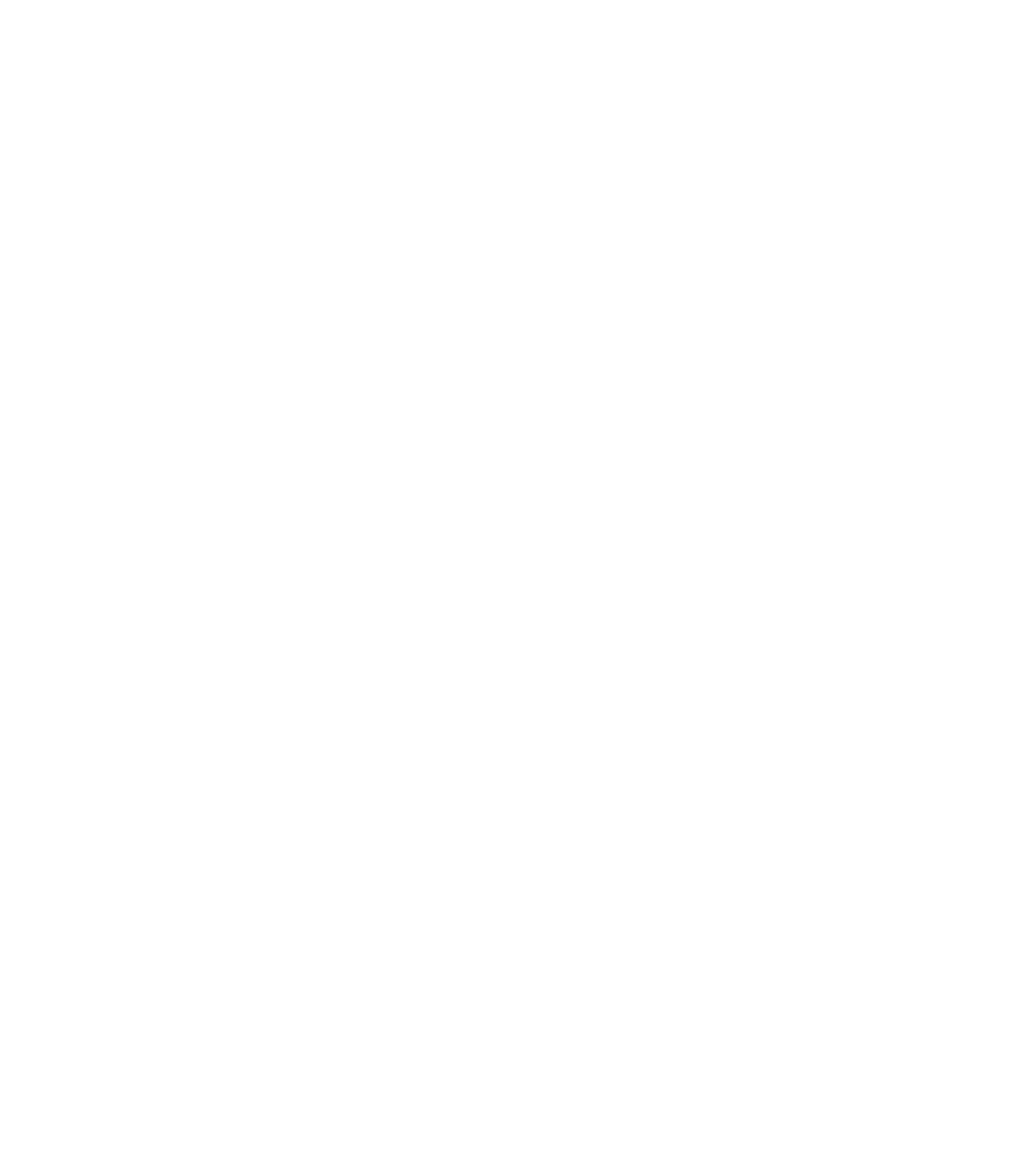
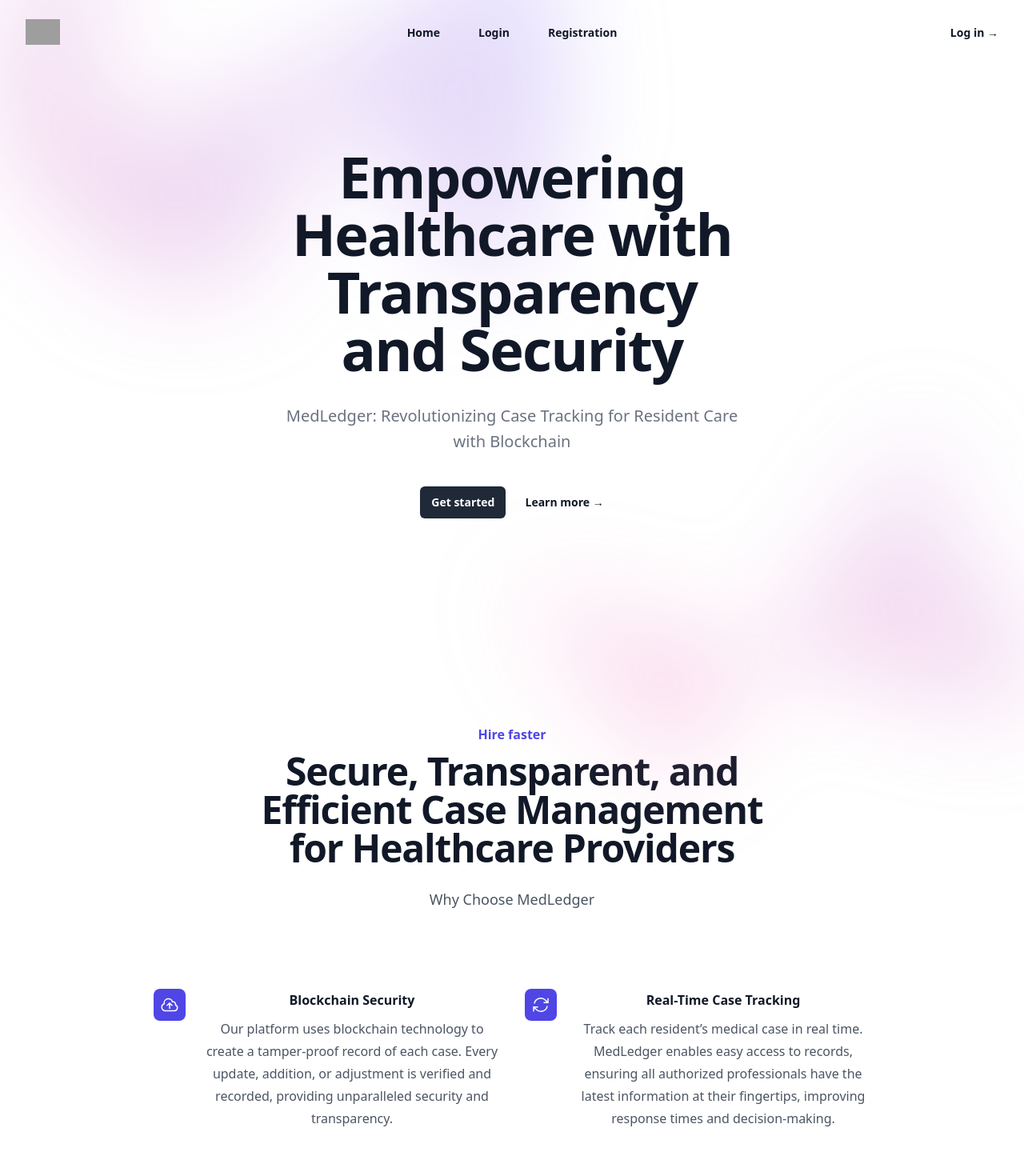
Before and after one commit to JyothiSwaroopReddy07/MedLedger-UI, a React (Create React App) app: page / in a window 1280 px wide. Shown: the top 1470 px of the page at 80% size. Before the commit the page ends 800 px from the top, so only its background shows below. Built offline with nearby package versions, Linux system fonts and the light colour scheme; grey boxes are pictures that could not be loaded.

Commit message:
added home page

```diff
--- a/package.json
+++ b/package.json
@@ -3,6 +3,8 @@
   "version": "0.1.0",
   "private": true,
   "dependencies": {
+    "@headlessui/react": "^2.2.0",
+    "@heroicons/react": "^2.1.5",
     "@mui/icons-material": "^6.1.5",
     "@tailwindcss/forms": "^0.5.9",
     "@testing-library/jest-dom": "^5.17.0",
--- /dev/null
+++ b/src/components/Features.js
@@ -0,0 +1,61 @@
+import { ArrowPathIcon, CloudArrowUpIcon, FingerPrintIcon, LockClosedIcon } from '@heroicons/react/24/outline'
+
+const features = [
+  {
+    name: 'Blockchain Security',
+    description:
+      'Our platform uses blockchain technology to create a tamper-proof record of each case. Every update, addition, or adjustment is verified and recorded, providing unparalleled security and transparency.',
+    icon: CloudArrowUpIcon,
+  },
+  {
+    name: 'Real-Time Case Tracking',
+    description:
+      'Track each resident’s medical case in real time. MedLedger enables easy access to records, ensuring all authorized professionals have the latest information at their fingertips, improving response times and decision-making.',
+    icon: ArrowPathIcon,
+  },
+  {
+    name: 'Compliance and Privacy',
+    description:
+      'MedLedger is built to comply with strict healthcare privacy regulations, including HIPAA, GDPR, and more. Blockchain’s decentralized nature offers enhanced privacy controls, giving your facility a compliant and secure way to handle resident data.',
+    icon: LockClosedIcon ,
+  },
+  {
+    name: 'Interoperability and Integration',
+    description:
+      'MedLedger easily integrates with existing EHRs and healthcare systems, ensuring a seamless experience for providers. Whether you’re tracking medications, diagnoses, or treatments, MedLedger keeps everything in sync.',
+    icon: FingerPrintIcon,
+  },
+]
+
+export default function Features() {
+  return (
+    <div className="bg-white py-24 sm:py-32">
+      <div className="mx-auto max-w-7xl px-6 lg:px-8">
+        <div className="mx-auto max-w-2xl lg:text-center">
+          <h2 className="text-base font-semibold leading-7 text-indigo-600">Hire faster</h2>
+          <p className="mt-2 text-pretty text-4xl font-semibold tracking-tight text-gray-900 sm:text-5xl lg:text-balance">
+          Secure, Transparent, and Efficient Case Management for Healthcare Providers
+          </p>
+          <p className="mt-6 text-lg leading-8 text-gray-600">
+          Why Choose MedLedger
+          </p>
+        </div>
+        <div className="mx-auto mt-16 max-w-2xl sm:mt-20 lg:mt-24 lg:max-w-4xl">
+          <dl className="grid max-w-xl grid-cols-1 gap-x-8 gap-y-10 lg:max-w-none lg:grid-cols-2 lg:gap-y-16">
+            {features.map((feature) => (
+              <div key={feature.name} className="relative pl-16">
+                <dt className="text-base font-semibold leading-7 text-gray-900">
+                  <div className="absolute left-0 top-0 flex h-10 w-10 items-center justify-center rounded-lg bg-indigo-600">
+                    <feature.icon aria-hidden="true" className="h-6 w-6 text-white" />
+                  </div>
+                  {feature.name}
+                </dt>
+                <dd className="mt-2 text-base leading-7 text-gray-600">{feature.description}</dd>
+              </div>
+            ))}
+          </dl>
+        </div>
+      </div>
+    </div>
+  )
+}
--- /dev/null
+++ b/src/components/HeroSection.js
@@ -0,0 +1,148 @@
+import { useState } from 'react'
+import { Dialog, DialogPanel } from '@headlessui/react'
+import { Bars3Icon, XMarkIcon } from '@heroicons/react/24/outline'
+import { Link } from 'react-router-dom'
+
+const navigation = [
+  { name: 'Home', href: '#' },
+  { name: 'Login', href: '/login' },
+  { name: 'Registration', href: '/signup' }
+]
+
+export default function HeroSection() {
+  const [mobileMenuOpen, setMobileMenuOpen] = useState(false)
+
+  return (
+    <div className="bg-white">
+      <header className="absolute inset-x-0 top-0 z-50">
+        <nav aria-label="Global" className="flex items-center justify-between p-6 lg:px-8">
+          <div className="flex lg:flex-1">
+            <a href="#" className="-m-1.5 p-1.5">
+              <span className="sr-only">Your Company</span>
+              <img
+                alt=""
+                src="https://tailwindui.com/plus/img/logos/mark.svg?color=indigo&shade=600"
+                className="h-8 w-auto"
+              />
+            </a>
+          </div>
+          <div className="flex lg:hidden">
+            <button
+              type="button"
+              onClick={() => setMobileMenuOpen(true)}
+              className="-m-2.5 inline-flex items-center justify-center rounded-md p-2.5 text-gray-700"
+            >
+              <span className="sr-only">Open main menu</span>
+              <Bars3Icon aria-hidden="true" className="h-6 w-6" />
+            </button>
+          </div>
+          <div className="hidden lg:flex lg:gap-x-12">
+            {navigation.map((item) => (
+                <Link to={item.href}><a key={item.name} className="text-sm font-semibold leading-6 text-gray-900">
+                {item.name}
+              </a></Link>
+
+            ))}
+          </div>
+          <div className="hidden lg:flex lg:flex-1 lg:justify-end">
+            <Link to="/login">
+                <a className="text-sm font-semibold leading-6 text-gray-900">
+                Log in <span aria-hidden="true">&rarr;</span>
+                </a>
+            </Link>
+          </div>
+        </nav>
+        <Dialog open={mobileMenuOpen} onClose={setMobileMenuOpen} className="lg:hidden">
+          <div className="fixed inset-0 z-50" />
+          <DialogPanel className="fixed inset-y-0 right-0 z-50 w-full overflow-y-auto bg-white px-6 py-6 sm:max-w-sm sm:ring-1 sm:ring-gray-900/10">
+            <div className="flex items-center justify-between">
+              <a href="#" className="-m-1.5 p-1.5">
+                <span className="sr-only">Your Company</span>
+                <img
+                  alt=""
+                  src="https://tailwindui.com/plus/img/logos/mark.svg?color=indigo&shade=600"
+                  className="h-8 w-auto"
+                />
+              </a>
+              <button
+                type="button"
+                onClick={() => setMobileMenuOpen(false)}
+                className="-m-2.5 rounded-md p-2.5 text-gray-700"
+              >
+                <span className="sr-only">Close menu</span>
+                <XMarkIcon aria-hidden="true" className="h-6 w-6" />
+              </button>
+            </div>
+            <div className="mt-6 flow-root">
+              <div className="-my-6 divide-y divide-gray-500/10">
+                <div className="space-y-2 py-6">
+                  {navigation.map((item) => (
+                    <a
+                      key={item.name}
+                      href={item.href}
+                      className="-mx-3 block rounded-lg px-3 py-2 text-base font-semibold leading-7 text-gray-900 hover:bg-gray-50"
+                    >
+                      {item.name}
+                    </a>
+                  ))}
+                </div>
+                <div className="py-6">
+                  <Link to="/login" className="-mx-3 block rounded-lg px-3 py-2.5 text-base font-semibold leading-7 text-gray-900 hover:bg-gray-50">
+                    Log in</Link>
+                </div>
+              </div>
+            </div>
+          </DialogPanel>
+        </Dialog>
+      </header>
+
+      <div className="relative isolate px-6 pt-14 lg:px-8">
+        <div
+          aria-hidden="true"
+          className="absolute inset-x-0 -top-40 -z-10 transform-gpu overflow-hidden blur-3xl sm:-top-80"
+        >
+          <div
+            style={{
+              clipPath:
+                'polygon(74.1% 44.1%, 100% 61.6%, 97.5% 26.9%, 85.5% 0.1%, 80.7% 2%, 72.5% 32.5%, 60.2% 62.4%, 52.4% 68.1%, 47.5% 58.3%, 45.2% 34.5%, 27.5% 76.7%, 0.1% 64.9%, 17.9% 100%, 27.6% 76.8%, 76.1% 97.7%, 74.1% 44.1%)',
+            }}
+            className="relative left-[calc(50%-11rem)] aspect-[1155/678] w-[36.125rem] -translate-x-1/2 rotate-[30deg] bg-gradient-to-tr from-[#ff80b5] to-[#9089fc] opacity-30 sm:left-[calc(50%-30rem)] sm:w-[72.1875rem]"
+          />
+        </div>
+        <div className="mx-auto max-w-2xl py-32 ">
+          <div className="text-center">
+            <h1 className="text-balance text-5xl font-semibold tracking-tight text-gray-900 sm:text-7xl">
+            Empowering Healthcare with Transparency and Security
+            </h1>
+            <p className="mt-8 text-pretty text-lg font-medium text-gray-500 sm:text-xl/8">
+            MedLedger: Revolutionizing Case Tracking for Resident Care with Blockchain
+            </p>
+            <div className="mt-10 flex items-center justify-center gap-x-6">
+              <a
+                href="#"
+                className="rounded-md bg-gray-800 px-3.5 py-2.5 text-sm font-semibold text-white shadow-sm hover:bg-indigo-500 focus-visible:outline focus-visible:outline-2 focus-visible:outline-offset-2 focus-visible:outline-indigo-600"
+              >
+                Get started
+              </a>
+              <a href="#" className="text-sm font-semibold leading-6 text-gray-900">
+                Learn more <span aria-hidden="true">→</span>
+              </a>
+            </div>
+          </div>
+        </div>
+        <div
+          aria-hidden="true"
+          className="absolute inset-x-0 top-[calc(100%-13rem)] -z-10 transform-gpu overflow-hidden blur-3xl sm:top-[calc(100%-30rem)]"
+        >
+          <div
+            style={{
+              clipPath:
+                'polygon(74.1% 44.1%, 100% 61.6%, 97.5% 26.9%, 85.5% 0.1%, 80.7% 2%, 72.5% 32.5%, 60.2% 62.4%, 52.4% 68.1%, 47.5% 58.3%, 45.2% 34.5%, 27.5% 76.7%, 0.1% 64.9%, 17.9% 100%, 27.6% 76.8%, 76.1% 97.7%, 74.1% 44.1%)',
+            }}
+            className="relative left-[calc(50%+3rem)] aspect-[1155/678] w-[36.125rem] -translate-x-1/2 bg-gradient-to-tr from-[#ff80b5] to-[#9089fc] opacity-30 sm:left-[calc(50%+36rem)] sm:w-[72.1875rem]"
+          />
+        </div>
+      </div>
+    </div>
+  )
+}
--- a/src/pages/Home.js
+++ b/src/pages/Home.js
@@ -1,11 +1,13 @@
-import React from 'react'
+import HeroSection from '../components/HeroSection.js';
+import Features from '../components/Features.js';
 
-const Home = () => {
-  return (
-    <div>
+export default function ResidentDashboard() {
 
-    </div>
-  )
+    return(
+        <div>
+            <HeroSection></HeroSection>
+            <Features></Features>
+        </div>
+    )
+
 }
-
-export default Home
```
Also changed, not shown: 1 other file (tests, documents, lock files or other folders).
